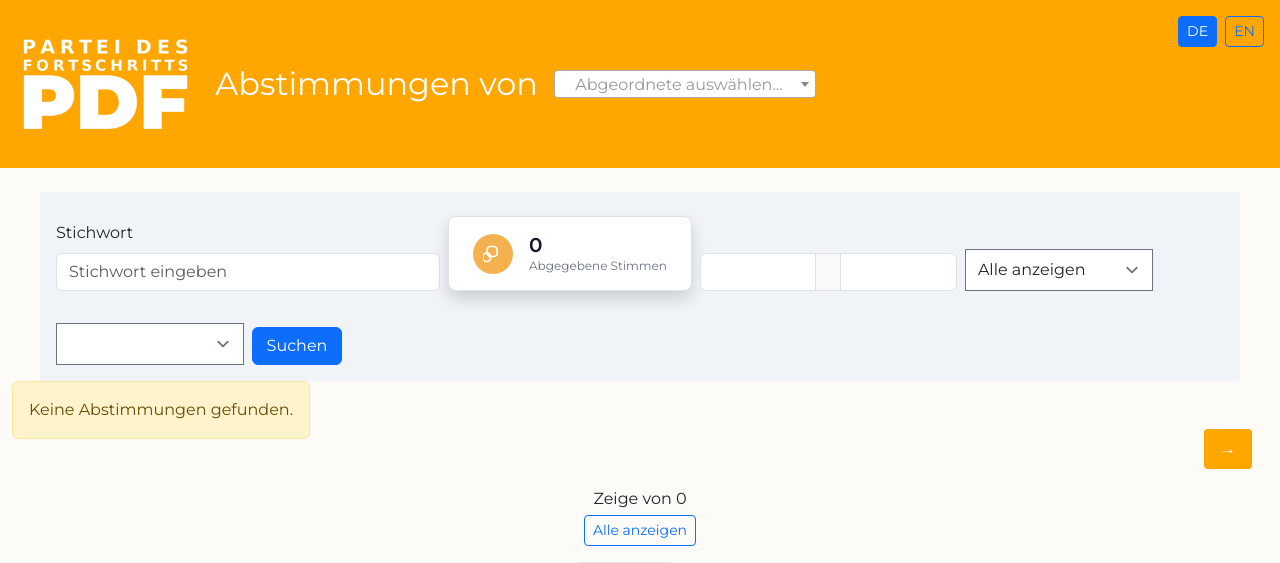
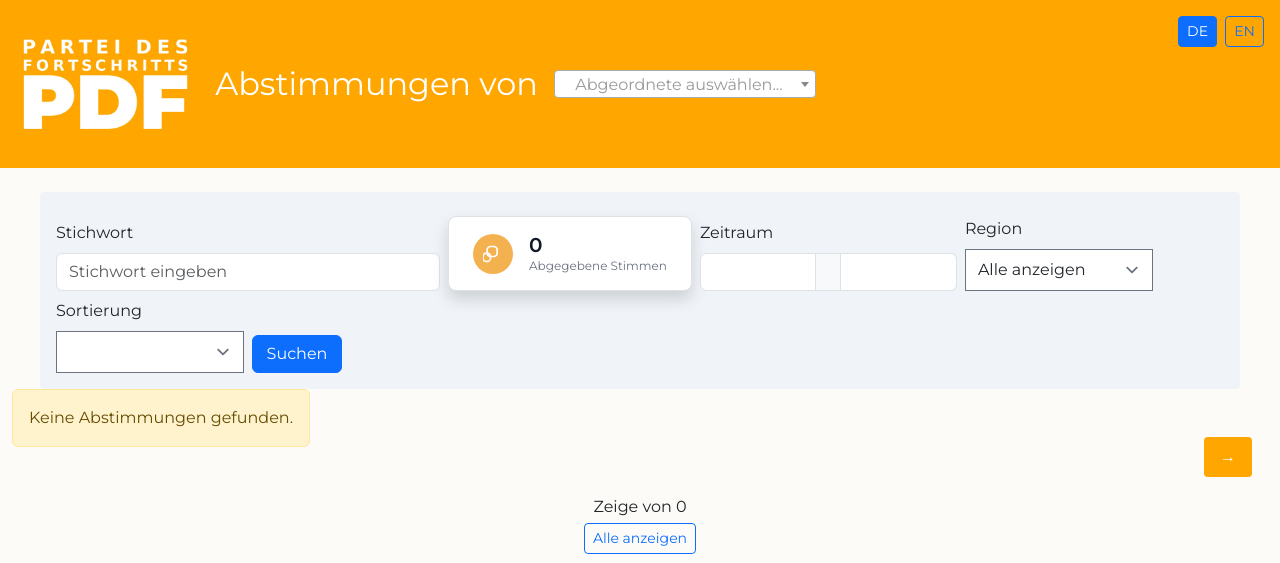
Before and after one commit to OCISLY-ds/EP-Votes, a FastAPI app: page /votes/html in a window 1280 px wide. Shown: the top 563 px of the page. Run offline with FastAPI, Linux system fonts and the light colour scheme; lists and menus that the app fills with data are empty; parts of the project's set-up code (start-up, migrations or seed data) failed here and were passed over; some libraries are stand-ins or nearby versions.

Commit message:
fixed display

```diff
--- a/templates/votes.html
+++ b/templates/votes.html
@@ -314,7 +314,7 @@
                     </div>
                 </div>
                 <div class="col-auto">
-                    <label for="date_range" class="form-label">{{ texts.date_range }}</label>
+                    <label for="date_range" class="form-label">{{ texts.date_range or 'Zeitraum' }}</label>
                     <div class="input-group w-auto">
                         <input type="text" id="start_date" name="start_date" class="form-control" style="width:11ch;" placeholder="{{ texts.start_date_placeholder }}" value="{{ start_date|default('', true)|replace('-', '.') }}" maxlength="10" autocomplete="off">
                         <span class="input-group-text">{{ texts.to }}</span>
@@ -323,7 +323,7 @@
                 </div>
                 <!-- Geo-Filter Dropdown -->
                 <div class="col-md-2">
-                    <label for="geo" class="form-label">{{ texts.geo_filter }}</label>
+                    <label for="geo" class="form-label">{{ texts.geo_filter or 'Region' }}</label>
                     <select id="geo" name="geo" class="form-select form-select-sm" onchange="this.form.submit()">
                         <option value="">{{ texts.show_all }}</option>
                         {% for opt in geo_options %}
@@ -333,7 +333,7 @@
                 </div>
                 <!-- Sortierung Dropdown: direkt im GET-Request, kein JS-Fetch mehr -->
                 <div class="col-md-2">
-                    <label for="sort-order" class="form-label">{{ texts.sorting }}</label>
+                    <label for="sort-order" class="form-label">{{ texts.sorting or 'Sortierung' }}</label>
                     <select id="sort-order" name="sort-order" class="form-select form-select-sm" onchange="this.form.submit()">
                         <option value="desc" {% if sort_order=='desc' %}selected{% endif %}>{{ texts.newest_first }}</option>
                         <option value="asc" {% if sort_order=='asc' %}selected{% endif %}>{{ texts.oldest_first }}</option>
```
